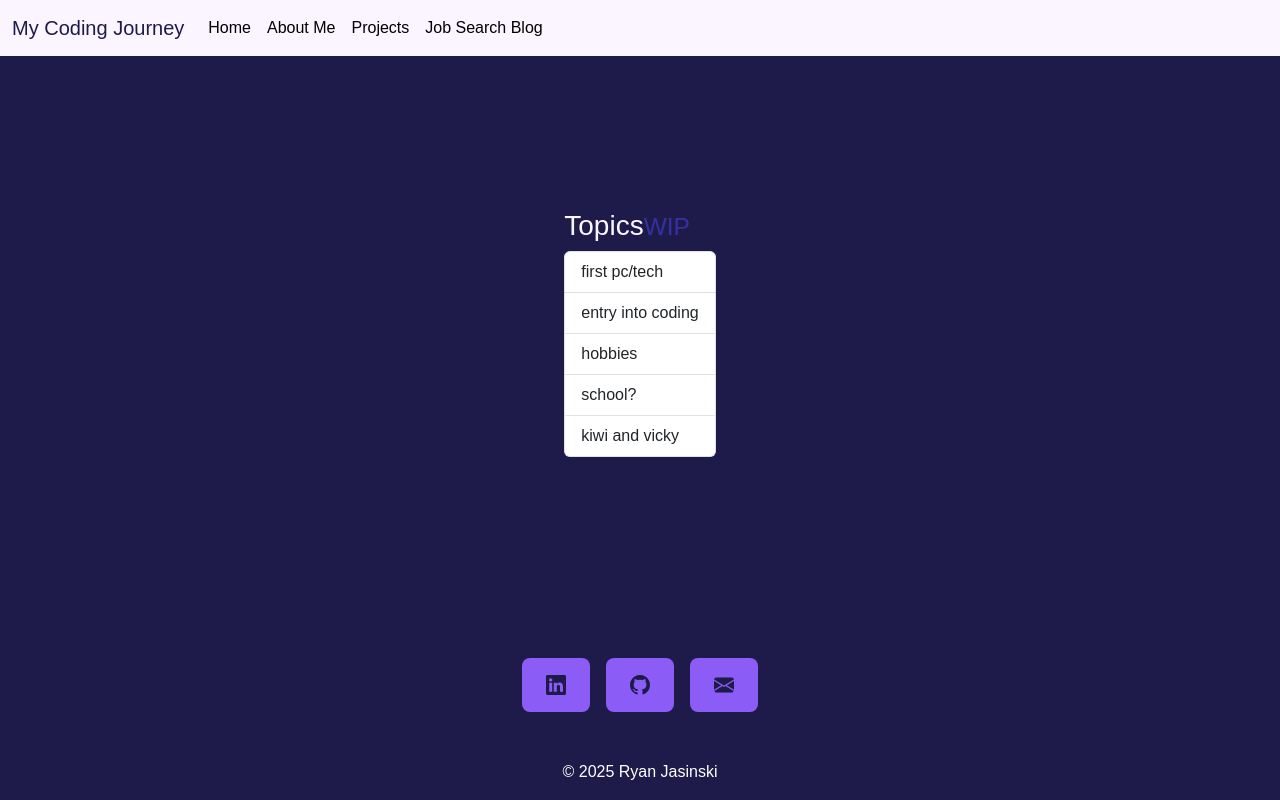
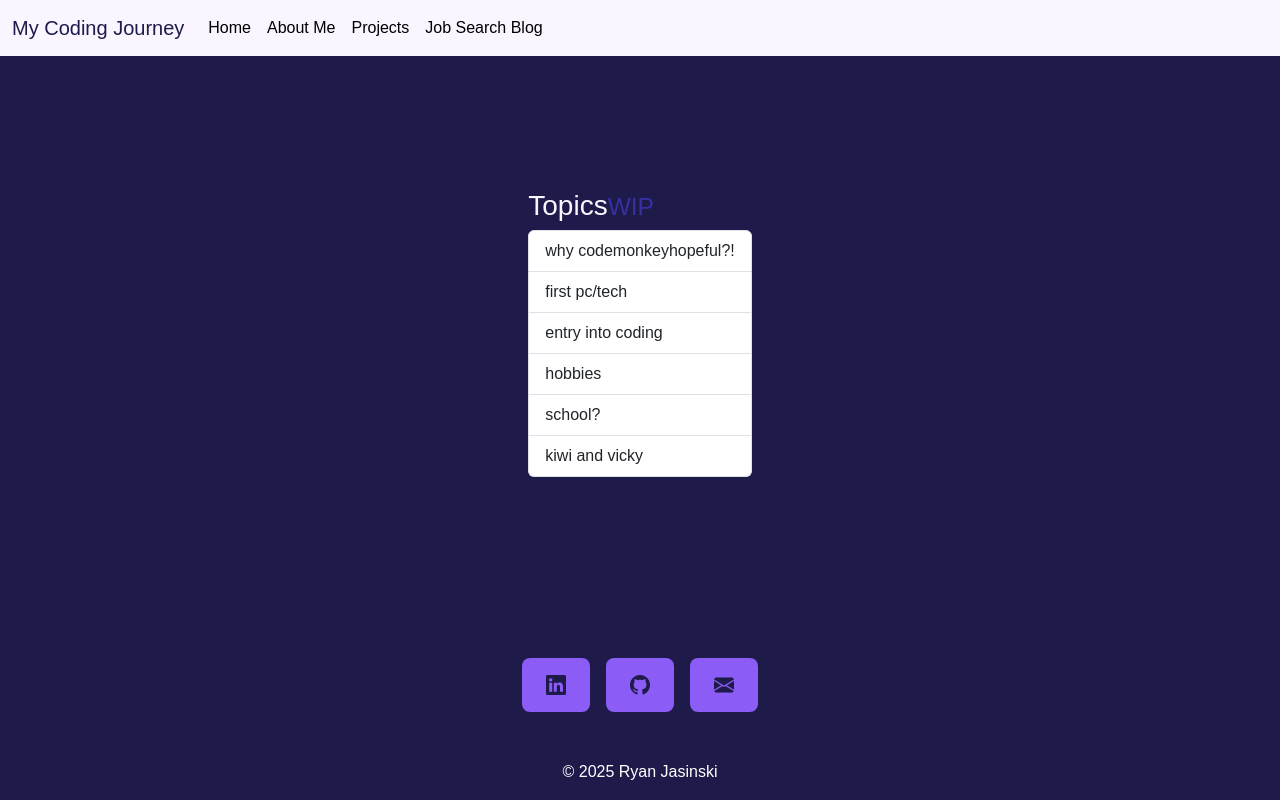
Before and after one commit to codeMonkeyHopeful/portfolio-and-blog, a Next.js app: page /me in a window 1280 px wide. Built offline with nearby package versions, Linux system fonts and the light colour scheme.

Commit message:
add me topic

```diff
--- a/src/app/me/page.tsx
+++ b/src/app/me/page.tsx
@@ -14,6 +14,7 @@ const Me = ({}) => {
         <small className="text-muted">WIP</small>
       </h3>
       <ul className="list-group">
+        <li className="list-group-item">why codemonkeyhopeful?!</li>
         <li className="list-group-item">first pc/tech</li>
         <li className="list-group-item">entry into coding</li>
         <li className="list-group-item">hobbies</li>
--- a/src/components/NavigationBar/NavLinkItem.tsx
+++ b/src/components/NavigationBar/NavLinkItem.tsx
@@ -1,6 +1,6 @@
-import { FC } from "react";
-import Link from "next/link";
-import { NavLink } from "@/types/NavigationBar";
+import { FC } from 'react';
+import Link from 'next/link';
+import { NavLink } from '@/types/NavigationBar';
 
 type NavLinkItemProps = {
   linkDetail: NavLink;
```
